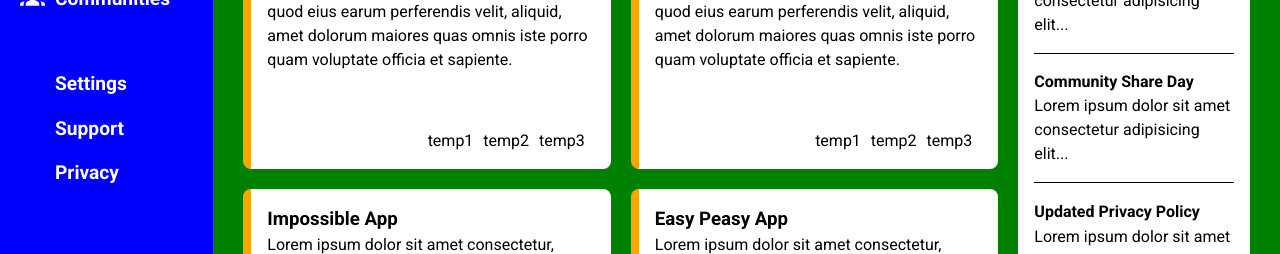
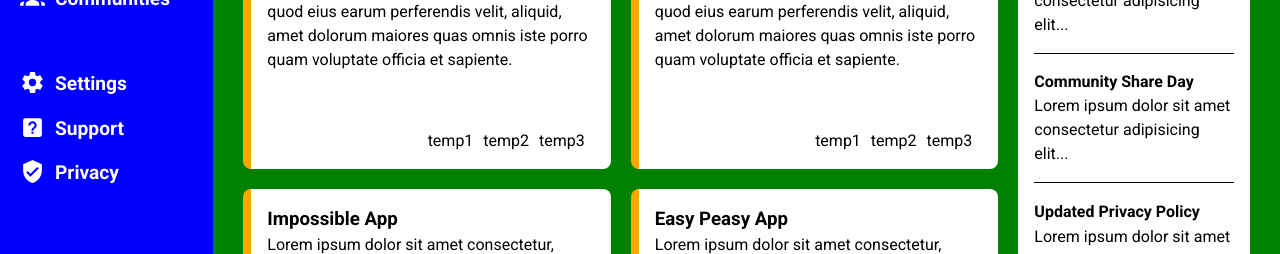
Before and after one commit to AndrewAttemptsCode/odin-admin-dashboard, a plain HTML site: page index.html in a window 1280 px wide. Shown: the part 335-589 px from the top of the page. Drawn offline with Linux system fonts and the light colour scheme.

Commit message:
Add icon section for secondary nav

```diff
--- a/assets/css/styles.css
+++ b/assets/css/styles.css
@@ -137,6 +137,18 @@ p, h1, h2, h3, h4, h5, h6 {
 
 .primary-nav li:nth-child(6)::before {
     background-image: url("../images/icons/communities.svg");
+}
+
+.secondary-nav li:nth-child(1)::before {
+    background-image: url("../images/icons/settings.svg");
+}
+
+.secondary-nav li:nth-child(2)::before {
+    background-image: url("../images/icons/support.svg");
+}
+
+.secondary-nav li:nth-child(3)::before {
+    background-image: url("../images/icons/privacy.svg");
 }
 
 .nav a {
```
